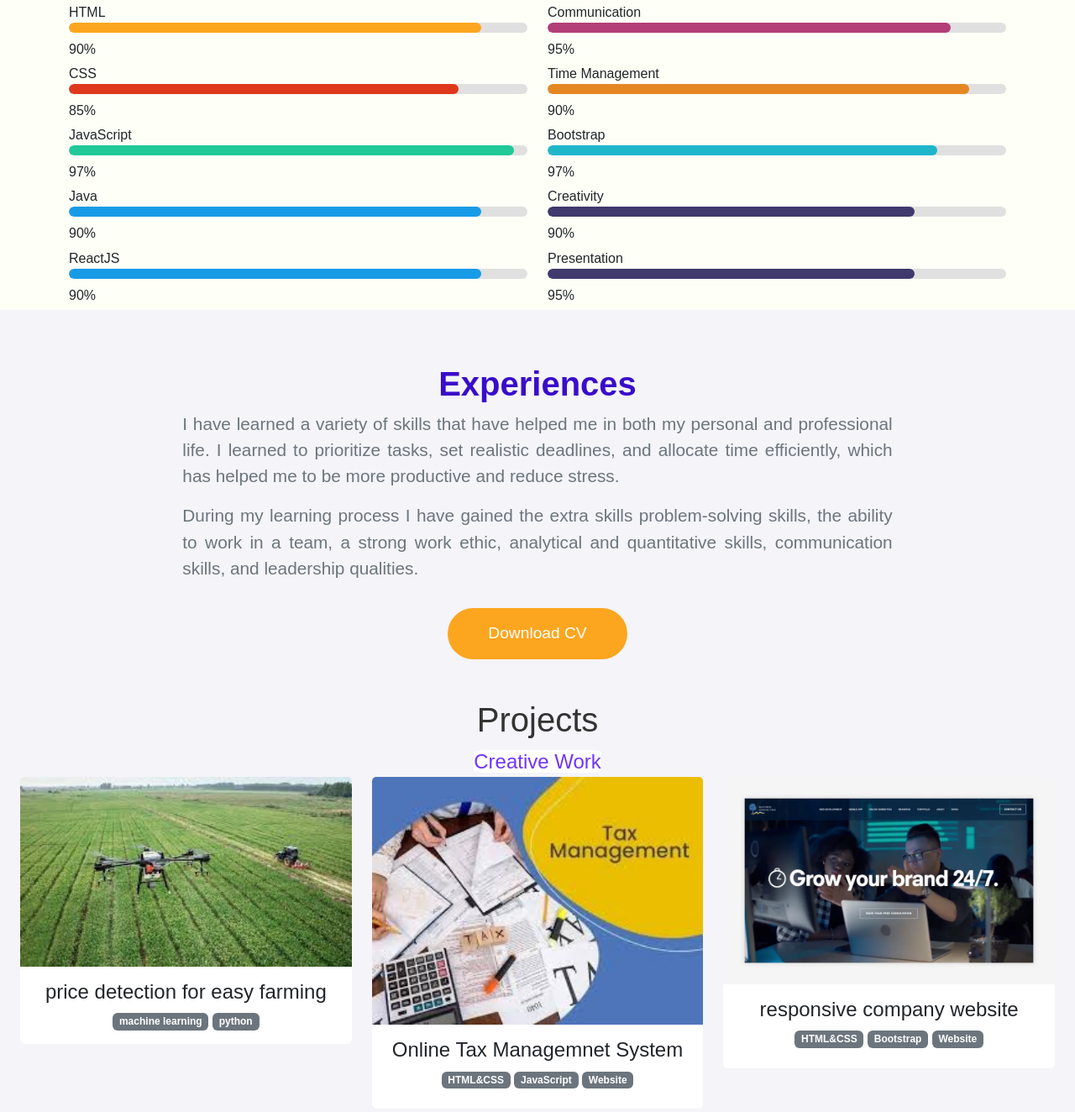
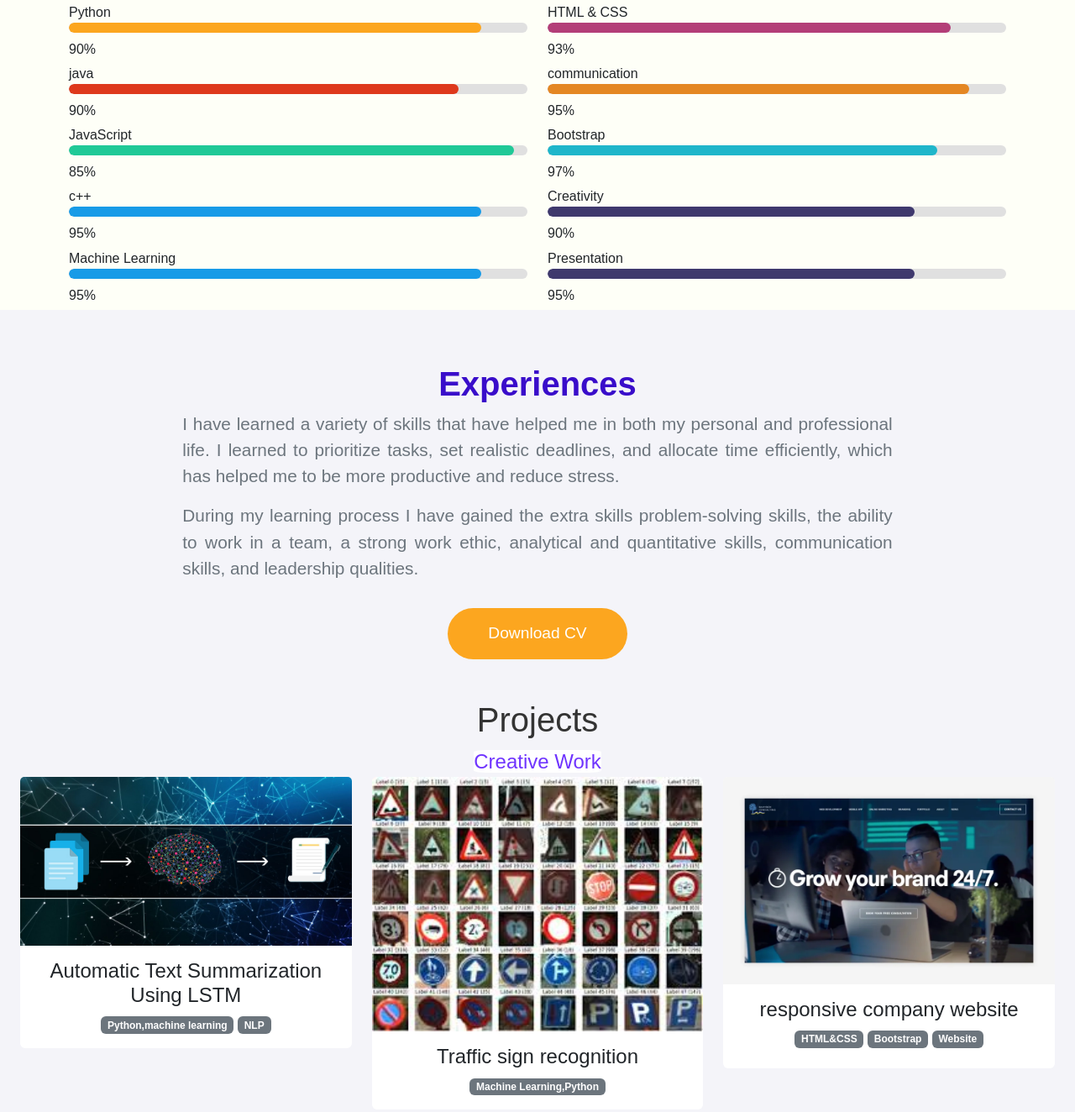
Before and after one commit to vamshi0410/vamshikrishna-pf, a plain HTML site: page index.html in a window 1280 px wide. Shown: the part 1118-2442 px from the top of the page at 84% size. Drawn offline with nearby package versions, Linux system fonts and the light colour scheme; files that its build step writes are made by us from their sources; a script that the page names is missing; files whose address does not match are found by name.

Commit message:
Update index.html

```diff
--- a/index.html
+++ b/index.html
@@ -211,7 +211,7 @@
             <div class="col-md-6">
               <div class="single-skill-content">
                 <div class="barWrapper">
-                  <span class="progressText">HTML</span>
+                  <span class="progressText">Python</span>
                   <div class="single-progress-txt">
                     <div class="progress">
                       <div class="progress-bar  progress-bar-html" role="progressbar" aria-valuenow="90" aria-valuemin="0" aria-valuemax="100"></div>
@@ -220,12 +220,12 @@
                   </div>
                 </div>
                 <div class="barWrapper">
-                  <span class="progressText">CSS</span>
+                  <span class="progressText">java</span>
                   <div class="single-progress-txt">
                     <div class="progress">
                       <div class="progress-bar  progress-bar-css" role="progressbar" aria-valuenow="85" aria-valuemin="0" aria-valuemax="100"></div>
                     </div>
-                    <h3>85%</h3>
+                    <h3>90%</h3>
                   </div>
                 </div>
                 <div class="barWrapper">
@@ -234,26 +234,26 @@
                     <div class="progress">
                       <div class="progress-bar  progress-bar-javascript" role="progressbar" aria-valuenow="97" aria-valuemin="0" aria-valuemax="100"></div>
                     </div>
-                    <h3>97%</h3>
+                    <h3>85%</h3>
                   </div>
 
                 </div>
                 <div class="barWrapper">
-                  <span class="progressText">Java</span>
+                  <span class="progressText">c++</span>
                   <div class="single-progress-txt">
                     <div class="progress">
                       <div class="progress-bar  progress-bar-java" role="progressbar" aria-valuenow="90" aria-valuemin="0" aria-valuemax="100"></div>
                     </div>
-                    <h3>90%</h3>
+                    <h3>95%</h3>
                   </div>
                 </div>
                 <div class="barWrapper">
-                  <span class="progressText">ReactJS</span>
+                  <span class="progressText">Machine Learning</span>
                   <div class="single-progress-txt">
                     <div class="progress">
                       <div class="progress-bar  progress-bar-java" role="progressbar" aria-valuenow="90" aria-valuemin="0" aria-valuemax="100"></div>
                     </div>
-                    <h3>90%</h3>
+                    <h3>95%</h3>
                   </div>
                 </div>
               </div>
@@ -261,21 +261,21 @@
             <div class="col-md-6">
               <div class="single-skill-content">
                 <div class="barWrapper">
-                  <span class="progressText">Communication</span>
+                  <span class="progressText">HTML & CSS</span>
                   <div class="single-progress-txt">
                     <div class="progress">
                       <div class="progress-bar  progress-bar-communication" role="progressbar" aria-valuenow="90" aria-valuemin="0" aria-valuemax="100"></div>
                     </div>
-                    <h3>95%</h3>
+                    <h3>93%</h3>
                   </div>
                 </div>
                 <div class="barWrapper">
-                  <span class="progressText">Time Management</span>
+                  <span class="progressText">communication</span>
                   <div class="single-progress-txt">
                     <div class="progress">
                       <div class="progress-bar  progress-bar-timeManagement" role="progressbar" aria-valuenow="85" aria-valuemin="0" aria-valuemax="100"></div>
                     </div>
-                    <h3>90%</h3>
+                    <h3>95%</h3>
                   </div>
                 </div>
                 <div class="barWrapper">
@@ -353,34 +353,39 @@
         <small>Creative Work</small>
       </div>
 
+
+
+
       <div class<="portfolio-body">
         <div class="row justify-content-evenly px-4">
           <div class="post col-md-4 game all col-10 mt-3 mt-md-0" data-aos="fade-up">
             <div class="card">
-              <img src="img/price farming.jpeg" class="card-img-top" alt="..." />
+              <img src="c:\Users\vamsh\Downloads\PF\img\Text Summarization.jpg" class="card-img-top" alt="..." />
               <div class="card-body text-center">
-                <h4 class="card-title">price detection for easy farming</h4>
-                <span class="badge bg-secondary badge-pill">machine learning</span>
-                <span class="badge bg-secondary badge-pill">python</span>
+                <h4 class="card-title">Automatic Text Summarization Using LSTM</h4>
+                <span class="badge bg-secondary badge-pill">Python,machine learning</span>
+                <span class="badge bg-secondary badge-pill">NLP</span>
                 <span class="badge bg-secondary badge-pill mb-2"></span
                 ><br />
                 <!-- <a href="#" class="link">Read More</a> -->
               </div>
             </div>
           </div>
-          <div class="post col-md-4 website all col-10 mt-3 mt-md-0" data-aos="fade-up">
+
+
+
+           <div class="post col-md-4 website all col-10 mt-3 mt-md-0" data-aos="fade-up">
             <div class="card">
               <img
-                src="img/online tax.jpeg"
+                src="c:\Users\vamsh\Downloads\PF\img\Traffic sign.jpg"
                 class="card-img-top"
                 alt="..."
               />
               <div class="card-body text-center">
-                <h4 class="card-title">Online Tax Managemnet System</h4>
-                <span class="badge bg-secondary badge-pill">HTML&CSS</span>
-                <span class="badge bg-secondary badge-pill">JavaScript</span>
-                <span class="badge bg-secondary badge-pill mb-2">Website</span
-                ><br />
+                <h4 class="card-title">Traffic sign recognition</h4>
+                <span class="badge bg-secondary badge-pill">Machine Learning,Python</span>
+
+                <br />
                 <!-- <a href="#" class="read-more-btn link">Read More</a> -->
               </div>
             </div>
@@ -399,6 +404,13 @@
             </div>
           </div>
         </div>
+
+
+
+
+
+
+
         <div class="row justify-content-evenly mt-4 px-4">
           <div class="post col-md-4 game all col-10 mt-3 mt-md-0" data-aos="fade-up">
             <div class="card">
@@ -415,11 +427,11 @@
           </div>
           <div class="post col-md-4 website all col-10 mt-3 mt-md-0" data-aos="fade-up">
             <div class="card">
-              <img src="img/company website.webp" class="card-img-top" alt="..." />
+              <img src="img/price farming.jpeg" class="card-img-top" alt="..." />
               <div class="card-body text-center">
-                <h4 class="card-title">Calculator</h4>
-                <span class="badge bg-secondary badge-pill">HTML&CSS</span>
-                <span class="badge bg-secondary badge-pill">JavaScript</span>
+                <h4 class="card-title">Price Detection </h4>
+                <span class="badge bg-secondary badge-pill">Python</span>
+                <span class="badge bg-secondary badge-pill">Machine Learning</span>
                 <span class="badge bg-secondary badge-pill mb-2"></span
                 ><br />
                 <!-- <a href="#" class="read-more-btn link">Read More</a> -->
@@ -646,10 +658,10 @@
     <a href="#contact">Contact</a>
   </div>
   <div class="social-links mt-5" data-aos="fade-up">
-    <a href="https://github.com/Ambatiramya"  class="rounded-pill github">
+    <a href="https://github.com/vamshi0410"  class="rounded-pill github">
       <i class="bi bi-github"></i>
 
-     <a href="https://www.linkedin.com/in/ramya-ambati-7227a3315/"  class="rounded-pill linkedin">
+     <a href="linkedin.com/in/vamshi-krishna-7a011233a"  class="rounded-pill linkedin">
       <i class="bi bi-linkedin"></i>
 
 
```
